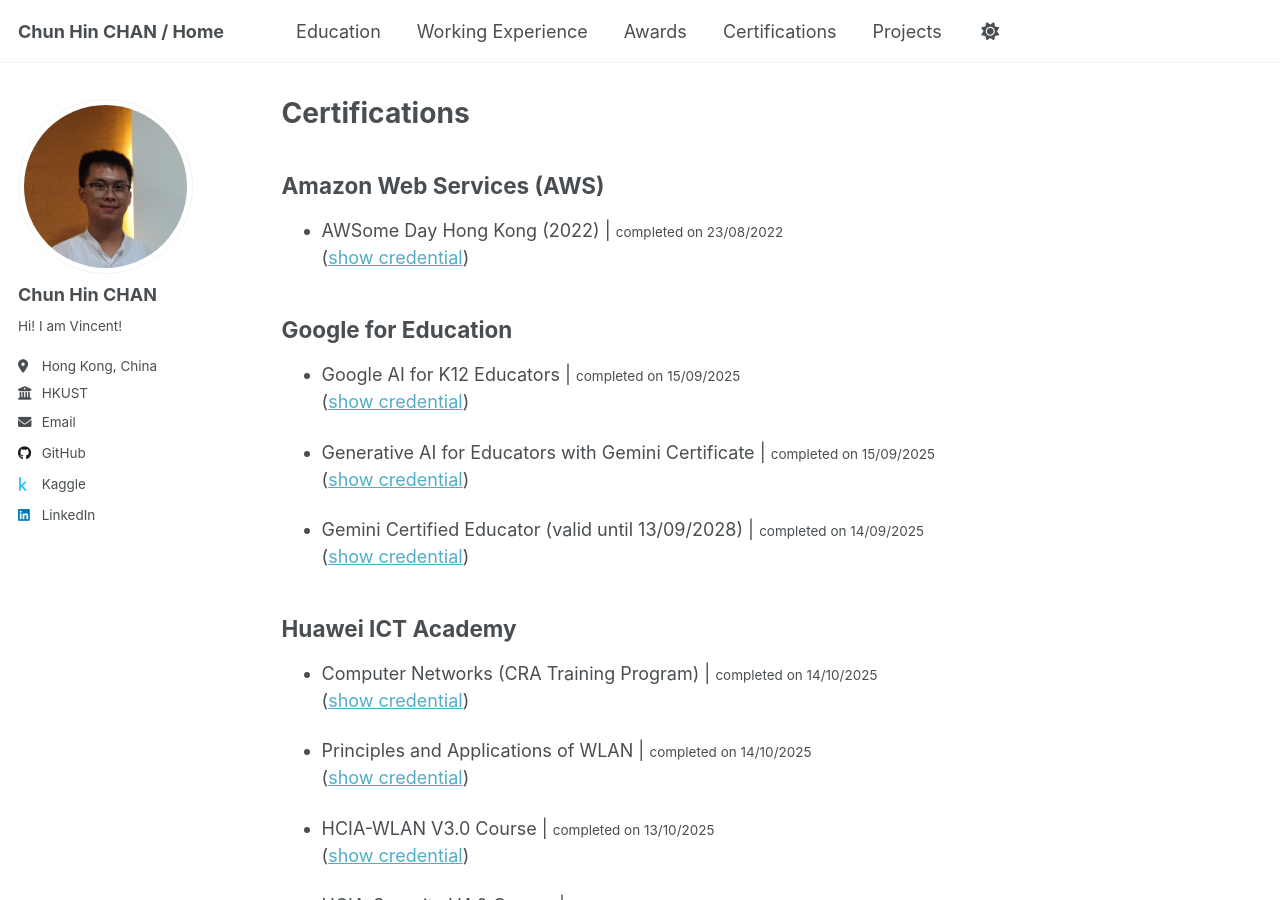
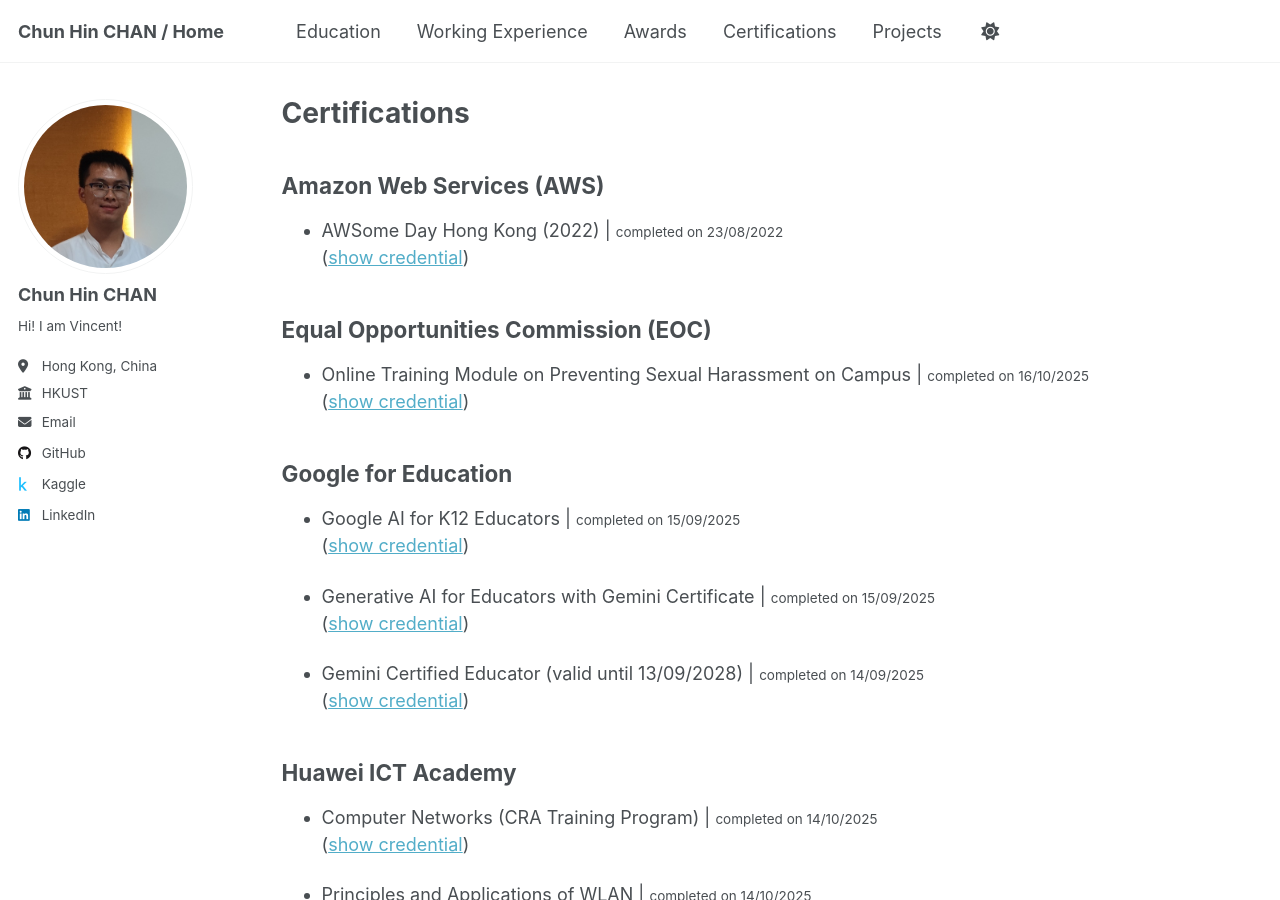
Before and after one commit to Vincent-Chan/index, a Jekyll site: the page built from _pages/certifications.md, in a window 1280 px wide and 900 px high. Built offline with Jekyll 4.4.1, drawn with Linux system fonts in a browser that asks for light colours.

Commit message:
uploaded "Online Training Module on Preventing Sexual Harassment on Campus" certificate issued by Equal Opportunities Commission (EOC)

```diff
--- a/_pages/certifications.md
+++ b/_pages/certifications.md
@@ -11,6 +11,12 @@ redirect_from:
 
 * AWSome Day Hong Kong (2022) | <small>completed on 23/08/2022</small>
 <br>([show credential](https://github.com/Vincent-Chan/AWSome-Day-Hong-Kong--2022-08-23--certificate/blob/main/0823_AWSome%20Day_Certificate-of-Attendance_00510.pdf))
+
+
+## Equal Opportunities Commission (EOC)
+
+* Online Training Module on Preventing Sexual Harassment on Campus | <small>completed on 16/10/2025</small>
+<br>([show credential](https://github.com/Vincent-Chan/Online-Training-Module-on-Preventing-Sexual-Harassment-on-Campus/blob/main/certificate_of_completion.pdf))
 
 
 ## Google for Education
```
